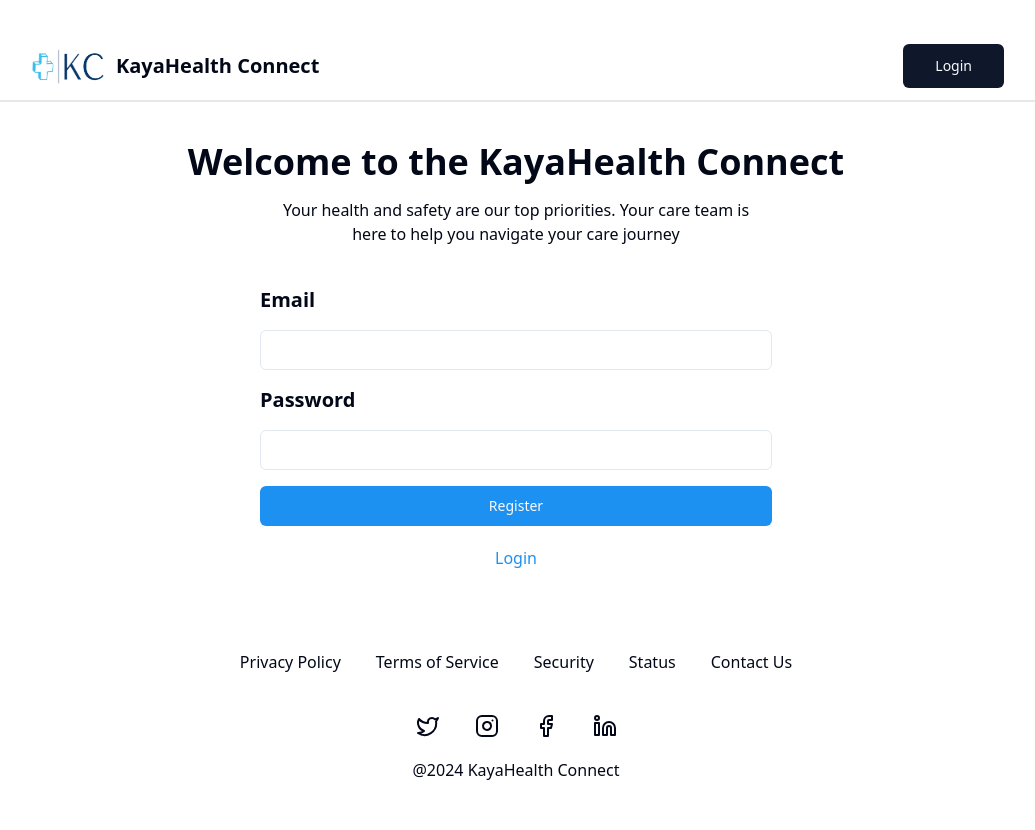
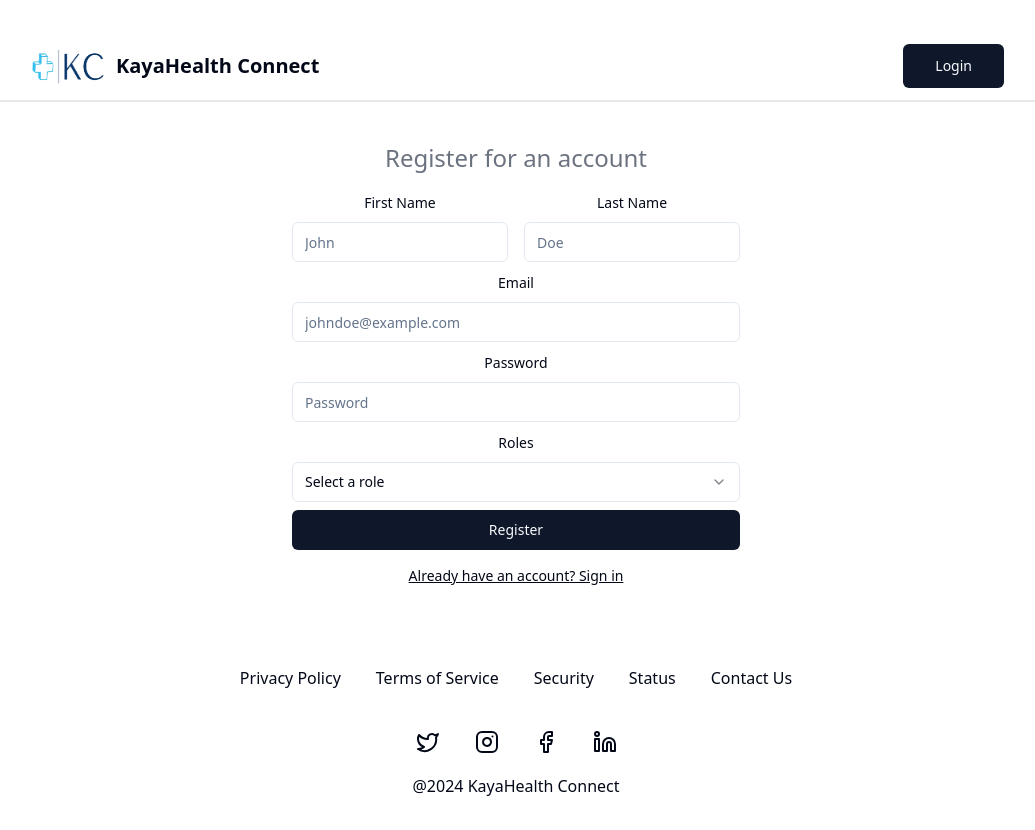
Before and after one commit to Mobiance/hms-v1, a React (Vite) app: page /register in a window 1280 px wide. Shown: the whole page, without its empty margins (124-1159 px from the left). Built offline with nearby package versions, Linux system fonts and the light colour scheme.

Commit message:
change login and register page

```diff
--- a/package.json
+++ b/package.json
@@ -11,6 +11,7 @@
   },
   "dependencies": {
     "@radix-ui/react-label": "^2.0.2",
+    "@radix-ui/react-select": "^2.0.0",
     "@radix-ui/react-slot": "^1.0.2",
     "class-variance-authority": "^0.7.0",
     "clsx": "^2.1.0",
--- a/src/components/LoginPage/login.jsx
+++ b/src/components/LoginPage/login.jsx
@@ -1,24 +1,45 @@
-import { Input } from "../ui/input";
-import { Button } from "../ui/button";
-import { Label } from "../ui/label";
-import { Link } from "react-router-dom";
+import { Label } from "@/components/ui/label"
+import { Input } from "@/components/ui/input"
+import { SelectValue, SelectTrigger, SelectItem, SelectContent, Select } from "@/components/ui/select"
+import { Button } from "@/components/ui/button"
+import { Link } from "react-router-dom"
 
-const Login = () => {
-    return (
-        <div className="flex flex-col items-center">
-            <div className="flex flex-col items-center gap-y-4">
-                <div className="text-4xl font-semibold">Welcome to the KayaHealth Connect</div>
-                <div className="w-[500px]">Your health and safety are our top priorities. Your care team is here to help you navigate your care journey</div>
-            </div>
-            <div className="w-[512px] flex flex-col items-start gap-y-4 pt-10">
-                <Label className="font-semibold text-xl">Username</Label>
-                <Input />
-                <Label className="font-semibold text-xl">Password</Label>
-                <Input />
-                <Button className="w-full bg-[#1c91f2] hover:bg-[#1870b8]">Login</Button>
-            </div>
-            <Link to="/register" className="text-[#1c91f2] hover:underline pt-5">Register</Link>
+export default function Component() {
+  return (
+    <div className="flex items-center px-4">
+      <div className="mx-auto max-w-md w-full space-y-4">
+        <div className="space-y-2 text-center">
+          <p className="text-gray-500 text-2xl dark:text-gray-400">Sign in to your account</p>
         </div>
-    );
-};
-export default Login;
+        <div className="space-y-2">
+          <div className="space-y-2">
+            <Label htmlFor="username">Username</Label>
+            <Input id="username" placeholder="Username" required />
+          </div>
+          <div className="space-y-2">
+            <Label htmlFor="password">Password</Label>
+            <Input id="password" placeholder="Password" required type="password" />
+          </div>
+          <div className="space-y-2">
+            <Label htmlFor="role">Role</Label>
+            <Select>
+              <SelectTrigger>
+                <SelectValue placeholder="Select a role" />
+              </SelectTrigger>
+              <SelectContent>
+                <SelectItem value="doctor">Doctor</SelectItem>
+                <SelectItem value="receptionist">Receptionist</SelectItem>
+              </SelectContent>
+            </Select>
+          </div>
+          <Button className="w-full">Login</Button>
+        </div>
+        <div className="text-center text-sm">
+          <Link className="underline" href="#">
+            Forgot your password?
+          </Link>
+        </div>
+      </div>
+    </div>
+  )
+}
--- a/src/components/LoginPage/register.jsx
+++ b/src/components/LoginPage/register.jsx
@@ -1,24 +1,60 @@
-import { Input } from "../ui/input";
-import { Button } from "../ui/button";
-import { Label } from "../ui/label";
-import { Link } from "react-router-dom";
-
-const Register = () => {
-    return (
-        <div className="flex flex-col items-center">
-            <div className="flex flex-col items-center gap-y-4">
-                <div className="text-4xl font-semibold">Welcome to the KayaHealth Connect</div>
-                <div className="w-[500px]">Your health and safety are our top priorities. Your care team is here to help you navigate your care journey</div>
+/**
+ * v0 by Vercel.
+ * @see https://v0.dev/t/KtezpDsU9El
+ * Documentation: https://v0.dev/docs#integrating-generated-code-into-your-nextjs-app
+ */
+import { Label } from "@/components/ui/label"
+import { Input } from "@/components/ui/input"
+import { SelectValue, SelectTrigger, SelectItem, SelectContent, Select } from "@/components/ui/select"
+import { Button } from "@/components/ui/button"
+import { Link } from "react-router-dom"
+export default function Component() {
+  return (
+    <div className="flex items-center px-4">
+      <div className="mx-auto max-w-md w-full space-y-4">
+        <div className="space-y-2 text-center">
+          <p className="text-gray-500 text-2xl dark:text-gray-400">Register for an account</p>
+        </div>
+        <div className="space-y-2">
+          <div className="grid grid-cols-2 gap-4">
+            <div className="space-y-2">
+              <Label htmlFor="first-name">First Name</Label>
+              <Input id="first-name" placeholder="John" required />
             </div>
-            <div className="w-[512px] flex flex-col items-start gap-y-4 pt-10">
-                <Label className="font-semibold text-xl">Email</Label>
-                <Input />
-                <Label className="font-semibold text-xl">Password</Label>
-                <Input />
-                <Button className="w-full bg-[#1c91f2] hover:bg-[#1870b8]">Register</Button>
+            <div className="space-y-2">
+              <Label htmlFor="last-name">Last Name</Label>
+              <Input id="last-name" placeholder="Doe" required />
             </div>
-            <Link to="/login" className="text-[#1c91f2] hover:underline pt-5">Login</Link>
+          </div>
+          <div className="space-y-2">
+            <Label htmlFor="email">Email</Label>
+            <Input id="email" placeholder="johndoe@example.com" required type="email" />
+          </div>
+          <div className="space-y-2">
+            <Label htmlFor="password">Password</Label>
+            <Input id="password" placeholder="Password" required type="password" />
+          </div>
+          <div className="space-y-2">
+            <Label htmlFor="roles">Roles</Label>
+            <Select>
+              <SelectTrigger className="w-full">
+                <SelectValue placeholder="Select a role" />
+              </SelectTrigger>
+              <SelectContent>
+                <SelectItem value="doctor">Doctor</SelectItem>
+                <SelectItem value="nurse">Nurse</SelectItem>
+                <SelectItem value="admin">Admin</SelectItem>
+              </SelectContent>
+            </Select>
+          </div>
+          <Button className="w-full">Register</Button>
         </div>
-    );
-};
-export default Register;
+        <div className="text-center text-sm">
+          <Link className="underline" href="#">
+            Already have an account? Sign in
+          </Link>
+        </div>
+      </div>
+    </div>
+  )
+}
--- /dev/null
+++ b/src/components/ui/select.jsx
@@ -0,0 +1,122 @@
+"use client"
+
+import * as React from "react"
+import * as SelectPrimitive from "@radix-ui/react-select"
+import { Check, ChevronDown, ChevronUp } from "lucide-react"
+
+import { cn } from "@/lib/utils"
+
+const Select = SelectPrimitive.Root
+
+const SelectGroup = SelectPrimitive.Group
+
+const SelectValue = SelectPrimitive.Value
+
+const SelectTrigger = React.forwardRef(({ className, children, ...props }, ref) => (
+  <SelectPrimitive.Trigger
+    ref={ref}
+    className={cn(
+      "flex h-10 w-full items-center justify-between rounded-md border border-input bg-background px-3 py-2 text-sm ring-offset-background placeholder:text-muted-foreground focus:outline-none focus:ring-2 focus:ring-ring focus:ring-offset-2 disabled:cursor-not-allowed disabled:opacity-50 [&>span]:line-clamp-1",
+      className
+    )}
+    {...props}>
+    {children}
+    <SelectPrimitive.Icon asChild>
+      <ChevronDown className="h-4 w-4 opacity-50" />
+    </SelectPrimitive.Icon>
+  </SelectPrimitive.Trigger>
+))
+SelectTrigger.displayName = SelectPrimitive.Trigger.displayName
+
+const SelectScrollUpButton = React.forwardRef(({ className, ...props }, ref) => (
+  <SelectPrimitive.ScrollUpButton
+    ref={ref}
+    className={cn("flex cursor-default items-center justify-center py-1", className)}
+    {...props}>
+    <ChevronUp className="h-4 w-4" />
+  </SelectPrimitive.ScrollUpButton>
+))
+SelectScrollUpButton.displayName = SelectPrimitive.ScrollUpButton.displayName
+
+const SelectScrollDownButton = React.forwardRef(({ className, ...props }, ref) => (
+  <SelectPrimitive.ScrollDownButton
+    ref={ref}
+    className={cn("flex cursor-default items-center justify-center py-1", className)}
+    {...props}>
+    <ChevronDown className="h-4 w-4" />
+  </SelectPrimitive.ScrollDownButton>
+))
+SelectScrollDownButton.displayName =
+  SelectPrimitive.ScrollDownButton.displayName
+
+const SelectContent = React.forwardRef(({ className, children, position = "popper", ...props }, ref) => (
+  <SelectPrimitive.Portal>
+    <SelectPrimitive.Content
+      ref={ref}
+      className={cn(
+        "relative z-50 max-h-96 min-w-[8rem] overflow-hidden rounded-md border bg-popover text-popover-foreground shadow-md data-[state=open]:animate-in data-[state=closed]:animate-out data-[state=closed]:fade-out-0 data-[state=open]:fade-in-0 data-[state=closed]:zoom-out-95 data-[state=open]:zoom-in-95 data-[side=bottom]:slide-in-from-top-2 data-[side=left]:slide-in-from-right-2 data-[side=right]:slide-in-from-left-2 data-[side=top]:slide-in-from-bottom-2",
+        position === "popper" &&
+          "data-[side=bottom]:translate-y-1 data-[side=left]:-translate-x-1 data-[side=right]:translate-x-1 data-[side=top]:-translate-y-1",
+        className
+      )}
+      position={position}
+      {...props}>
+      <SelectScrollUpButton />
+      <SelectPrimitive.Viewport
+        className={cn("p-1", position === "popper" &&
+          "h-[var(--radix-select-trigger-height)] w-full min-w-[var(--radix-select-trigger-width)]")}>
+        {children}
+      </SelectPrimitive.Viewport>
+      <SelectScrollDownButton />
+    </SelectPrimitive.Content>
+  </SelectPrimitive.Portal>
+))
+SelectContent.displayName = SelectPrimitive.Content.displayName
+
+const SelectLabel = React.forwardRef(({ className, ...props }, ref) => (
+  <SelectPrimitive.Label
+    ref={ref}
+    className={cn("py-1.5 pl-8 pr-2 text-sm font-semibold", className)}
+    {...props} />
+))
+SelectLabel.displayName = SelectPrimitive.Label.displayName
+
+const SelectItem = React.forwardRef(({ className, children, ...props }, ref) => (
+  <SelectPrimitive.Item
+    ref={ref}
+    className={cn(
+      "relative flex w-full cursor-default select-none items-center rounded-sm py-1.5 pl-8 pr-2 text-sm outline-none focus:bg-accent focus:text-accent-foreground data-[disabled]:pointer-events-none data-[disabled]:opacity-50",
+      className
+    )}
+    {...props}>
+    <span className="absolute left-2 flex h-3.5 w-3.5 items-center justify-center">
+      <SelectPrimitive.ItemIndicator>
+        <Check className="h-4 w-4" />
+      </SelectPrimitive.ItemIndicator>
+    </span>
+
+    <SelectPrimitive.ItemText>{children}</SelectPrimitive.ItemText>
+  </SelectPrimitive.Item>
+))
+SelectItem.displayName = SelectPrimitive.Item.displayName
+
+const SelectSeparator = React.forwardRef(({ className, ...props }, ref) => (
+  <SelectPrimitive.Separator
+    ref={ref}
+    className={cn("-mx-1 my-1 h-px bg-muted", className)}
+    {...props} />
+))
+SelectSeparator.displayName = SelectPrimitive.Separator.displayName
+
+export {
+  Select,
+  SelectGroup,
+  SelectValue,
+  SelectTrigger,
+  SelectContent,
+  SelectLabel,
+  SelectItem,
+  SelectSeparator,
+  SelectScrollUpButton,
+  SelectScrollDownButton,
+}
```
Also changed, not shown: 1 other file (tests, documents, lock files or other folders).
